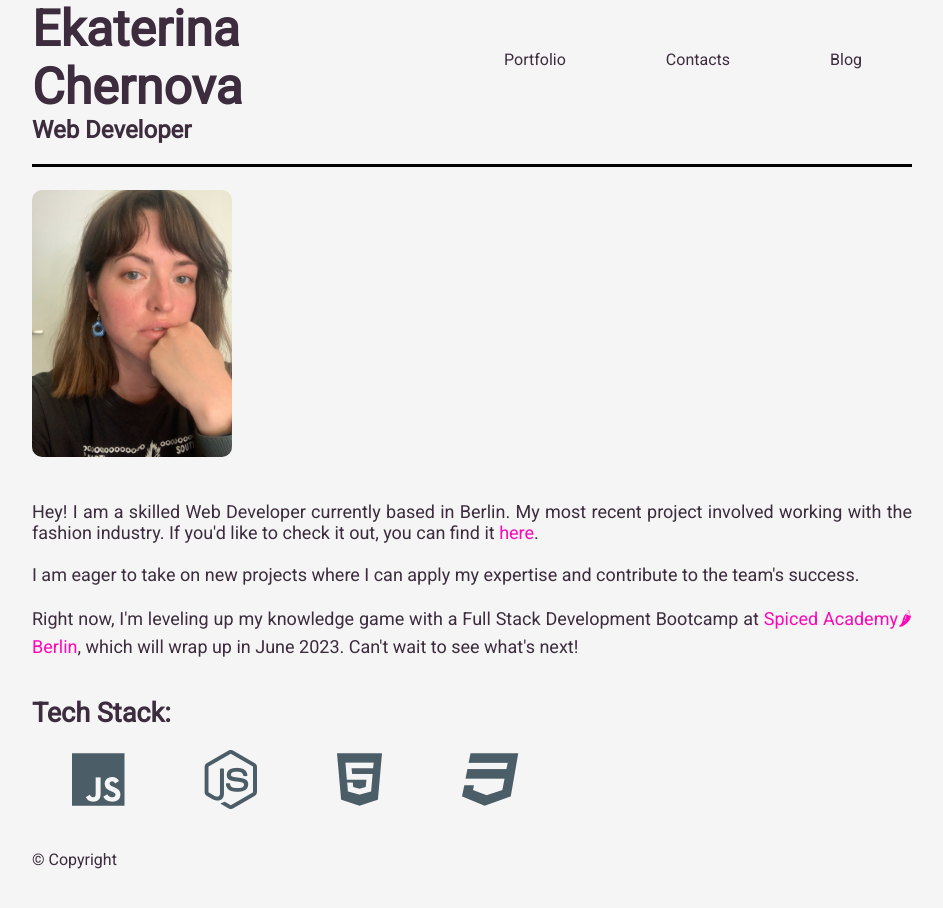
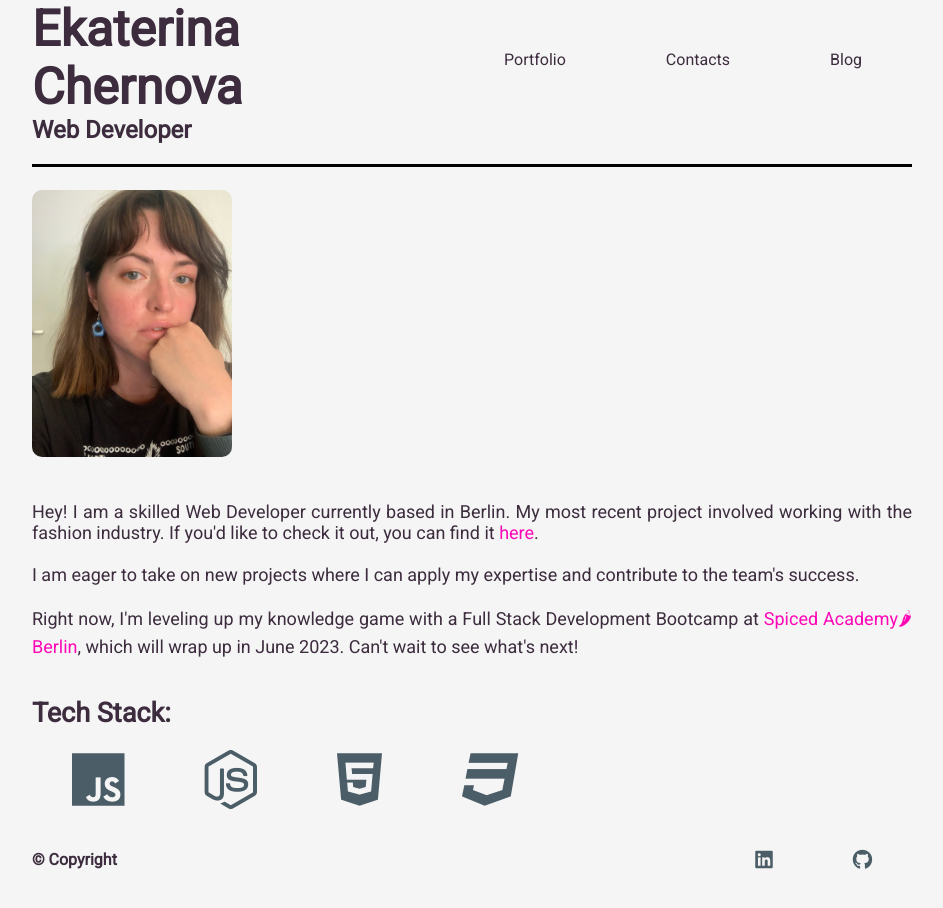
Before and after one commit to ekachernova/personal-website-spiced, a plain HTML site: page index.html in a window 1280 px wide. Shown: the whole page, without its empty margins (168-1111 px from the left). Before the commit the page ends 869 px from the top, so only its background shows below. Drawn offline with Linux system fonts and the light colour scheme.

Commit message:
Finished footer

```diff
--- a/index.html
+++ b/index.html
@@ -76,6 +76,19 @@
         </article>
       </section>
     </main>
-    <footer>&copy Copyright</footer>
+
+    <footer>
+      <section id="copyright">&copy Copyright</section>
+      <section id="footer-contacts">
+        <ul>
+          <a href="https://www.linkedin.com/in/ekaterina-chernova-67003537/"
+            ><li><i class="fa-brands fa-linkedin"></i></li
+          ></a>
+          <a href="https://github.com/ekachernova"
+            ><li><i class="fa-brands fa-github"></i></li
+          ></a>
+        </ul>
+      </section>
+    </footer>
   </body>
 </html>
--- a/styles.css
+++ b/styles.css
@@ -10,7 +10,7 @@ body {
   margin-left: 200px;
   margin-right: 200px;
 }
-
+/*header+nav*/
 h1 {
   font-size: 50px;
 }
@@ -50,7 +50,7 @@ img {
   border-radius: 10px;
   margin-bottom: 40px;
 }
-/*Here starts styles for the main content of the website*/
+/*Main*/
 main {
   margin-bottom: 40px;
 }
@@ -82,3 +82,20 @@ li i {
 span {
   color: #ff06b7;
 }
+
+/*Footer*/
+footer {
+  display: flex;
+  height: 60px;
+}
+footer ul {
+  display: flex;
+}
+#copyright {
+  width: 80%;
+  font-weight: bold;
+}
+#footer-contacts i {
+  width: 20%;
+  font-size: 20px;
+}
```
